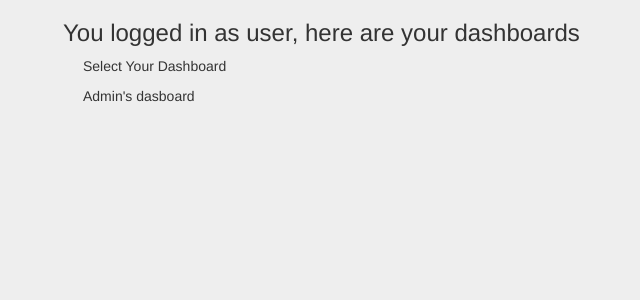
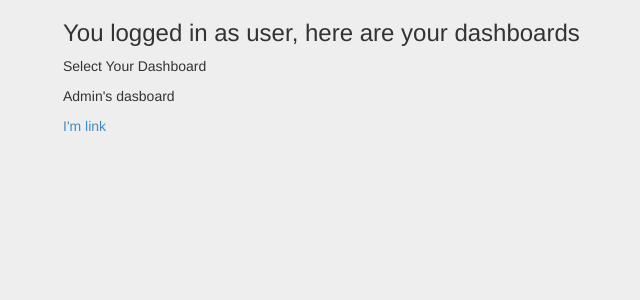
Before and after one commit to Alerion/shopping-helper, a Django app: template src/templates/useradmin/index.html in a window 1280 px wide. Shown: the part 50-350 px from the top of the page, without its empty margins (107-747 px from the left). Run offline with Django 3.2, Linux system fonts and the light colour scheme; the template is opened without the code that fills it: values that come from a table or form of the project are taken from there, others are empty; data comes from the database, SQL or seed files in the repository; parts of the project's set-up code (start-up, migrations or seed data) failed here and were passed over.

Commit message:
Added link

```diff
--- a/src/templates/useradmin/index.html
+++ b/src/templates/useradmin/index.html
@@ -13,11 +13,11 @@
 
 {% block container %}
     <h3>You logged in as user, here are your dashboards</h3>
-    <div class="span4">
         <p>Select Your Dashboard</p>
+
         {% for dash in all_dashboards %}
             <p> {{ dash.name }} </p>
+            <a href="#">I'm link</a>
         {% endfor %}
-    </div>
-    <div class="span8"></div>
+
 {% endblock %}
```
